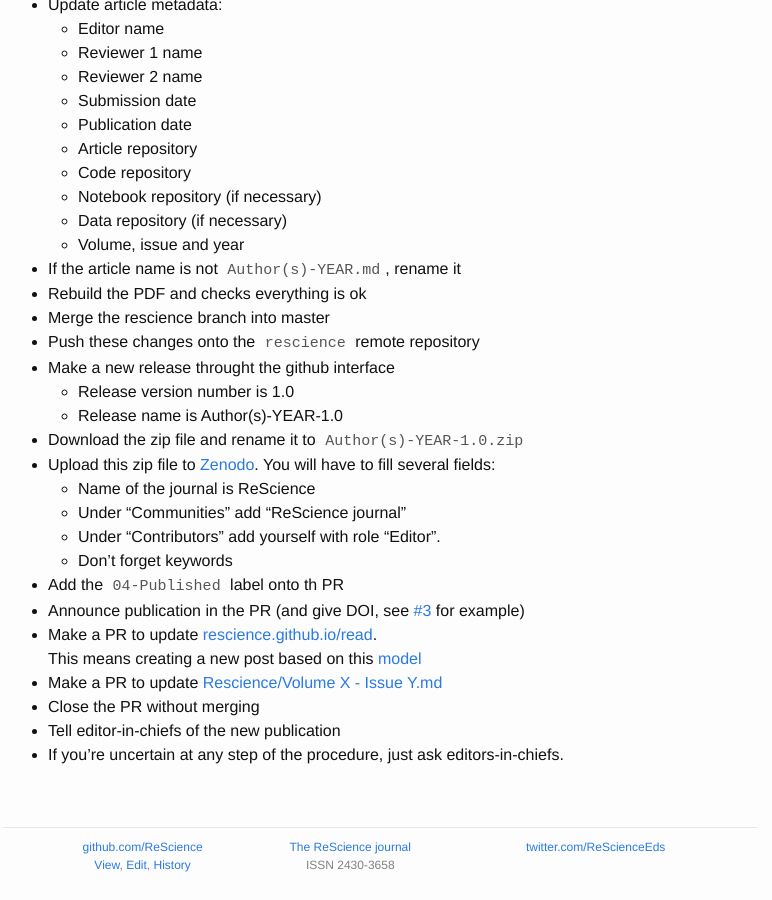
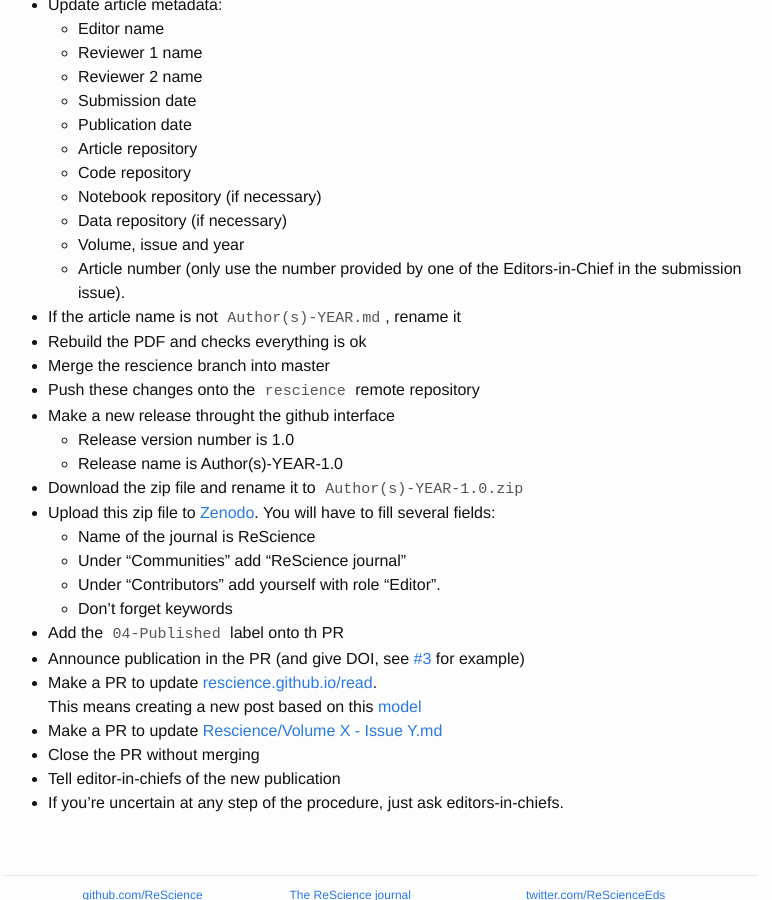
Before and after one commit to ReScience/rescience.github.io, a Jekyll site: the page built from 03-edit.md, in a window 1280 px wide and 900 px high, scrolled down 2390 px. Shown: the whole window, without its empty margins (252-1024 px from the left). Built offline with Jekyll 4.4.1, drawn with Linux system fonts in a browser that asks for light colours; our own code applies the rules of GitHub Pages for plain Markdown files.

Commit message:
add article number

```diff
--- a/03-edit.md
+++ b/03-edit.md
@@ -139,6 +139,8 @@ that are listed here:
     - Notebook repository (if necessary)
     - Data repository (if necessary)
     - Volume, issue and year
+    - Article number (**only** use the number provided by one of the
+      Editors-in-Chief in the submission issue).
 
   * If the article name is not `Author(s)-YEAR.md`, rename it
   * Rebuild the PDF and checks everything is ok
```
